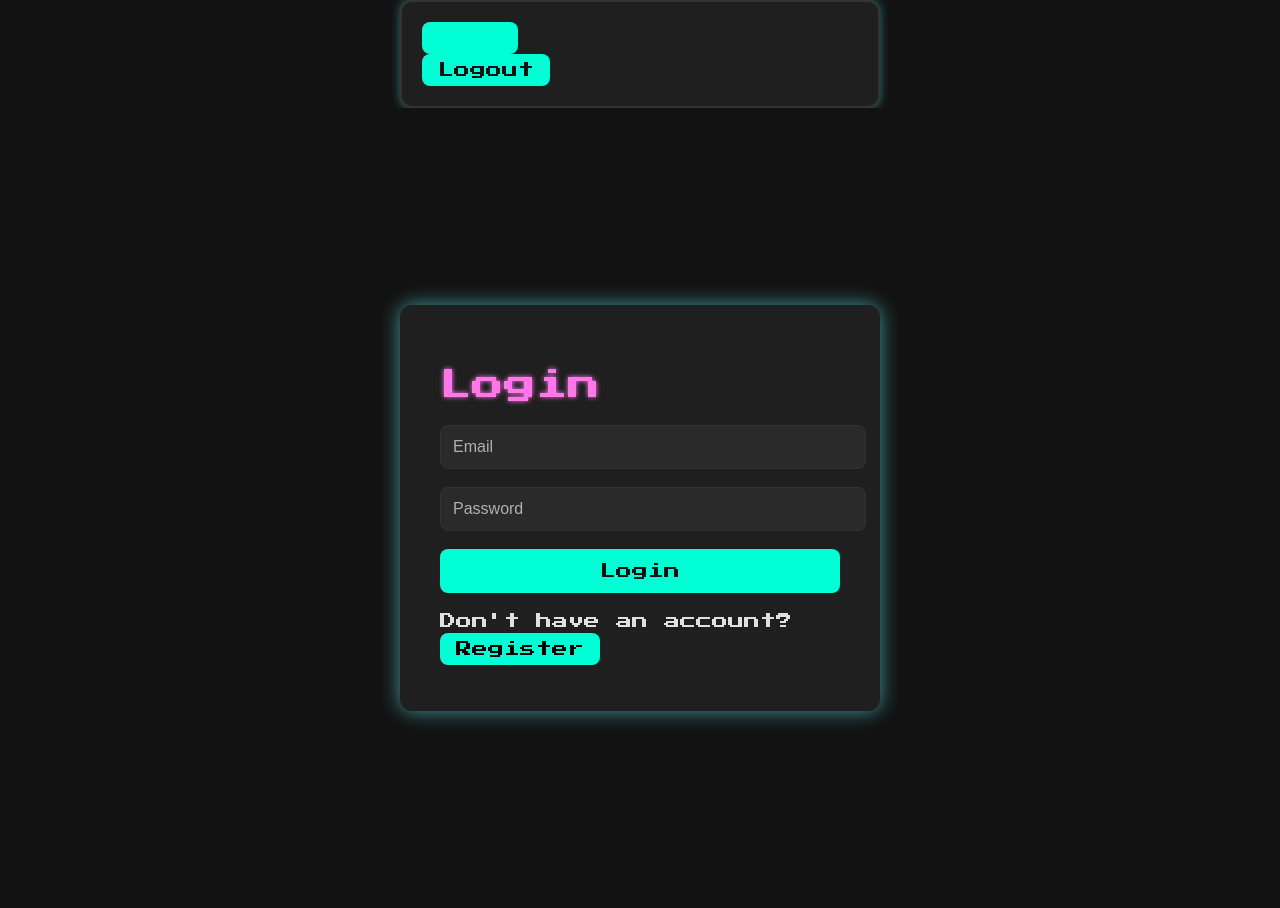
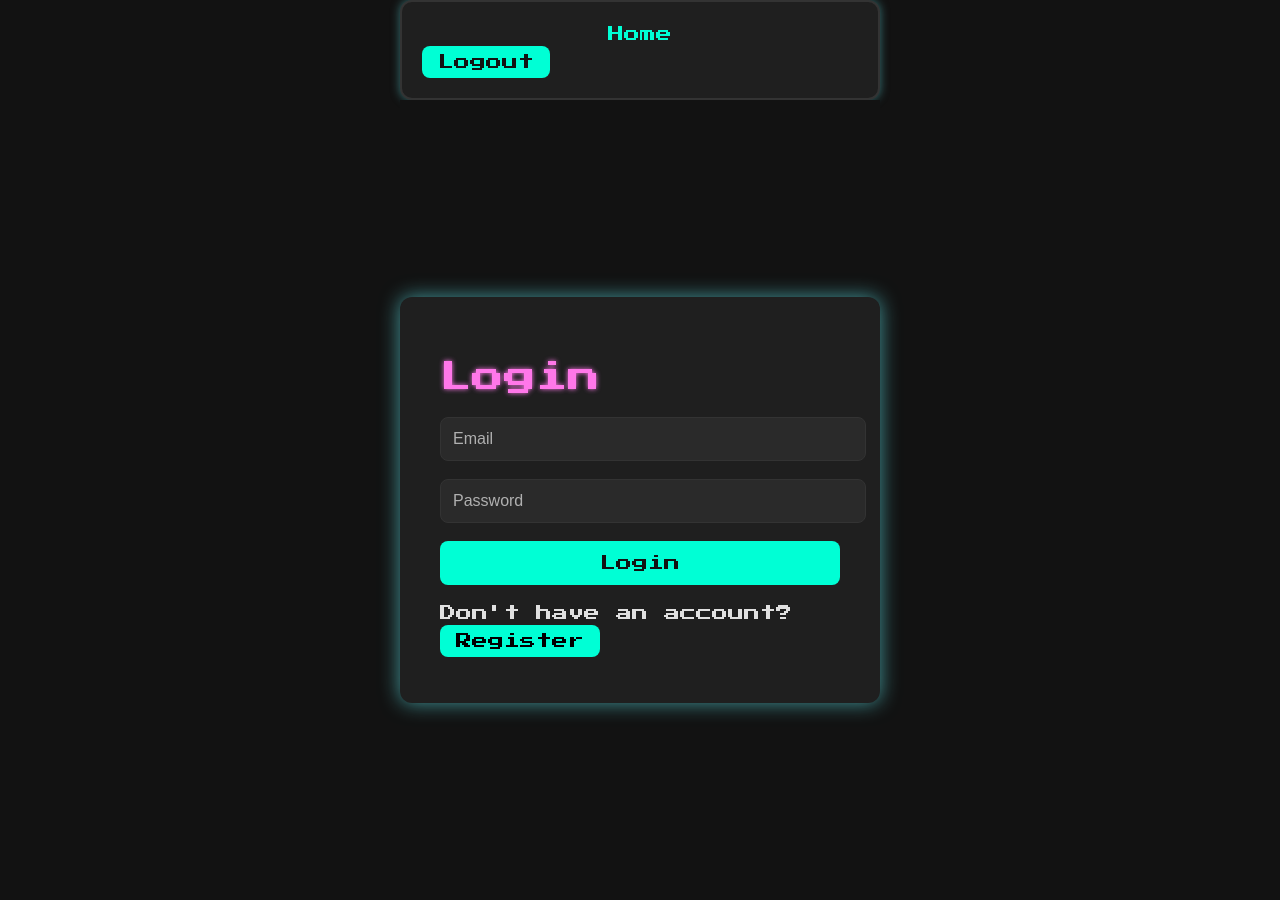
Before and after one commit to Ghcat0528/Capstone_Frontend, a React (Vite) app in the folder capstone/: page /auth in a window 1280 px wide. Built offline with nearby package versions, Linux system fonts and the light colour scheme.

Commit message:
fixing other things

```diff
--- a/capstone/src/assets/pgs/Auth.jsx
+++ b/capstone/src/assets/pgs/Auth.jsx
@@ -38,13 +38,11 @@
         localStorage.setItem("token", data.token);
         alert("Login successful!");
 
-        // Navigate to the home page after login
         navigate('/');
       } else {
         alert("Signup successful!");
 
-        // Redirect to the login page after successful registration
-        navigate('/login');
+        navigate('/');
       }
     } catch (error) {
       if (error.response) {
--- a/capstone/src/assets/pgs/Header.jsx
+++ b/capstone/src/assets/pgs/Header.jsx
@@ -1,21 +1,23 @@
 import { Link, useNavigate } from "react-router-dom";
-import "../../../src/non-loggedin.css";
+import "../../../src/non-loggedin.css"
 
 const Header = () => {
     const navigate = useNavigate();
 
     const handleLogout = () => {
         localStorage.removeItem("token");
-        navigate("/");
+        navigate('/');
         window.location.reload();
     };
+
+
 
     return (
         <header className="grey">
   <div className="container mx-auto flex justify-between items-center">
-                <button onClick={() => navigate("/")} className="text-2xl font-bold profile-link">
+    <Link to="/" className="text-2xl font-bold profile-link">
       Home
-                </button>  {/* Consistent useNavigate for Home navigation */}
+    </Link>
 
     <button
       onClick={handleLogout}
@@ -25,6 +27,7 @@
     </button>
   </div>
 </header>
+
     );
 };
 
--- a/capstone/src/assets/pgs/ReviewPopup.jsx
+++ b/capstone/src/assets/pgs/ReviewPopup.jsx
@@ -14,7 +14,7 @@
     const token = localStorage.getItem("token");
     if (!token) {
       alert("You must be logged in to create a review");
-      navigate("/login"); // Redirect to login if not logged in
+      navigate("/login");
       return;
     }
 
@@ -31,7 +31,7 @@
       );
       alert("Review submitted!");
       onClose();
-      navigate(0); // Refreshes the page to show the new review
+      navigate('/');
     } catch (error) {
       console.error("Error submitting review:", error.response?.data || error.message);
       alert(error.response?.data?.message || "Failed to submit review.");
```
Lines whose indentation alone changed are shown as unchanged.
